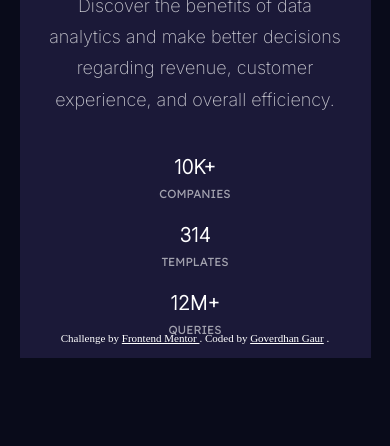
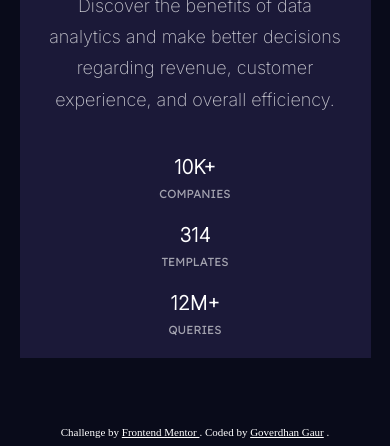
Before and after one commit to goverdhan-gaur/stats-preview-card-component-main, a plain HTML site: page index.html in a window 390 px wide. Shown: the part 492-938 px from the top of the page. Before the commit the page ends 910 px from the top, so only its background shows below. Drawn offline with Linux system fonts and the light colour scheme.

Commit message:
Update style.css

```diff
--- a/style.css
+++ b/style.css
@@ -168,4 +168,14 @@ body {
       font-size: 3vw;
       margin-top: 3vw;
     }
+    .attribution {
+      position: relative;
+      bottom: 0;
+
+      width: 100%;
+      padding: 2vw 0;
+      font-size: 11px;
+      text-align: center;
+      color: var(--White);
+    }
   }
```
